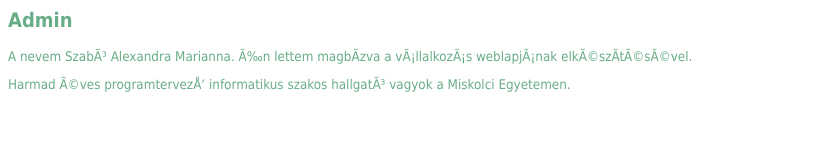
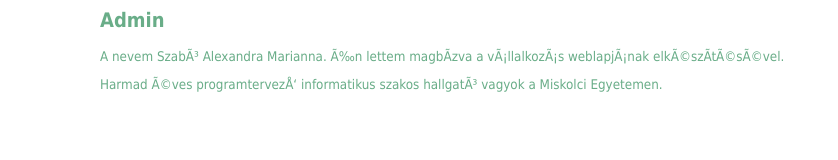
Before and after one commit to Szaszu2002/WEB_technologiak, a plain HTML site: page beadando/about.html in a window 1280 px wide. Shown: the whole page, without its empty margins (0-838 px from the left). Drawn offline with Linux system fonts and the light colour scheme.

Commit message:
body-table class

```diff
--- a/beadando/about.html
+++ b/beadando/about.html
@@ -2,8 +2,17 @@
     <head>
         <title>About</title>
         <meta content="text/html;charset=UTF-8">
+        <style>
+            .body-table{
+                background:transparent;
+                color: rgb(105, 173, 136);
+                font-family:tahoma;
+                font-size:10pt;
+                margin-left:100px;
+            }
+        </style>
     </head>
-    <body style="background:transparent; color:rgb(105, 173, 136); font-family:tahoma; font-size:10pt">
+    <body class="body-table">
         <h2>Admin</h2>
         <p>A nevem Szabó Alexandra Marianna. Én lettem magbízva a vállalkozás weblapjának elkészítésével.</p>
         <p>Harmad éves programtervező informatikus szakos hallgató vagyok a Miskolci Egyetemen.</p>
```
Also changed, not shown: beadando/contact.html (+10 -1 lines), beadando/home.html (+8 -2 lines), beadando/order.html (+9 -1 lines).
